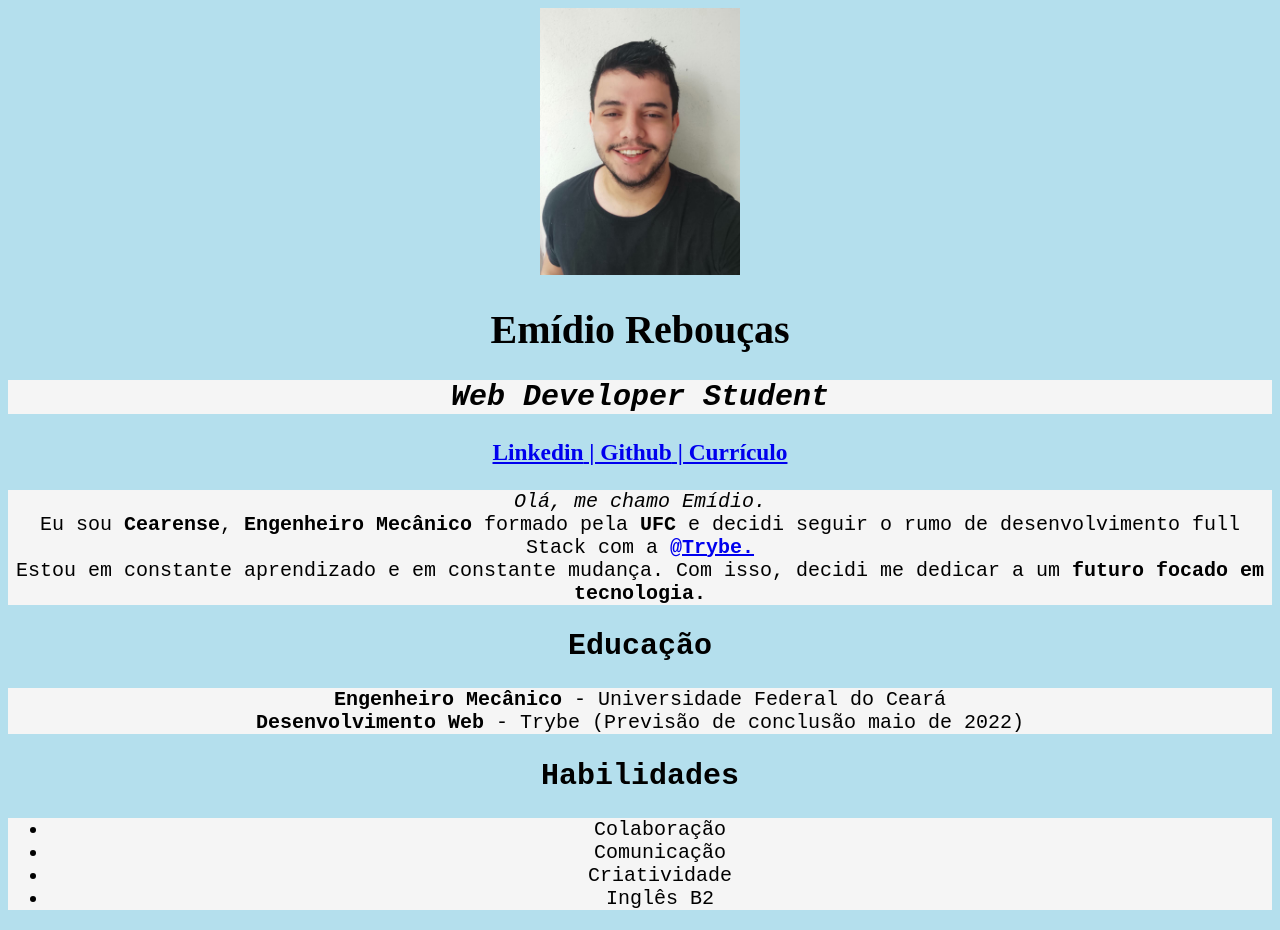
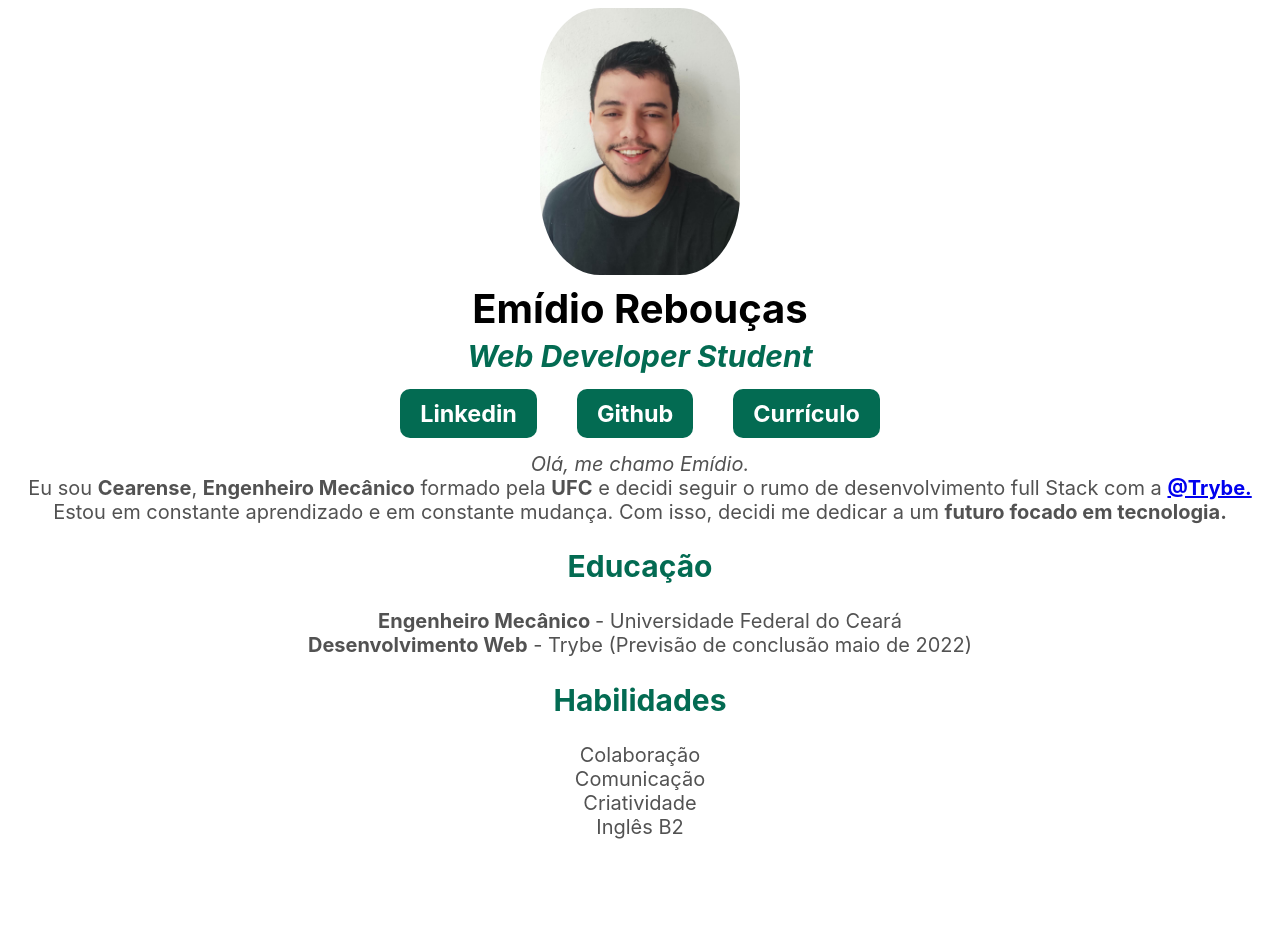
Before and after one commit to emidioreb/portifolio, a plain HTML site: page index.html in a window 1280 px wide. After the commit the page ends 859 px from the top, so only its background shows below. Drawn offline with Linux system fonts and the light colour scheme.

Commit message:
feito os botões, mudança de cores e fontes

```diff
--- a/index.html
+++ b/index.html
@@ -6,10 +6,10 @@
         <link rel="stylesheet" type="text/css" href="style.css">
     </head>
     <body>
-        <img src="foto_perfil.jpeg" width="200px">
-        <h1>Emídio Rebouças</h1>
+        <img class="picture" src="foto_perfil.jpeg" width="200px">
+        <h1 class="titulo">Emídio Rebouças</h1>
         <h2 id="subtitulo"><em>Web Developer Student</em></h2>
-        <h3><a href="https://www.linkedin.com/in/emidioreboucas/" target="_blank">Linkedin</a><a href="https://github.com/emidioreb" target="_blank"> | Github</a><a href="Curriculo - sd - João Emídio R. Gonçalves .pdf" target="_blank"> | Currículo</a></h3>
+        <h3><a class="button" href="https://www.linkedin.com/in/emidioreboucas/" target="_blank">Linkedin</a><a class="button" href="https://github.com/emidioreb" target="_blank">Github</a><a class="button" href="Curriculo - sd - João Emídio R. Gonçalves .pdf" target="_blank">Currículo</a></h3>
 
         <p><em>Olá, me chamo Emídio.</em><br
             >Eu sou <strong>Cearense</strong>, <strong>Engenheiro Mecânico</strong>  formado pela <strong>UFC</strong> e decidi seguir o rumo de desenvolvimento full Stack com a <strong><a href="https://www.betrybe.com/formacao-desenvolvimento-web" target="_blanck">@Trybe.</a></strong><br>
@@ -19,10 +19,11 @@
             <p><strong>Engenheiro Mecânico </strong>- Universidade Federal do Ceará <br>
                 <strong>Desenvolvimento Web</strong> - Trybe (Previsão de conclusão maio de 2022)</p>
                 <h2>Habilidades</h2>
-                <ul>
-                    <li>Colaboração</li>
-                    <li>Comunicação</li>
-                    <li>Criatividade</li>
-                    <li>Inglês B2 </li>
+              <p>
+                Colaboração <br>
+                Comunicação <br>
+                Criatividade <br>
+                Inglês B2 <br>
+              </p>
     </body>
 </html>
--- a/style.css
+++ b/style.css
@@ -1,21 +1,48 @@
+@import url('https://fonts.googleapis.com/css2?family=Montserrat:ital,wght@0,100;0,300;0,400;0,500;0,600;1,300;1,400;1,500;1,600&display=swap');
+
+
 body{
-    background-color:rgba(29, 158, 201, 0.329);
+    background-color:white (29, 158, 201, 0.329);
     font-size: 20px;
     text-align:center;
 }
 p{
-    background-color: whitesmoke;
-    font-family:monospace;
+    background-color: white;
+    font-family:-apple-system, BlinkMacSystemFont, 'Segoe UI', Roboto, Oxygen, Ubuntu, Cantarell, 'Open Sans', 'Helvetica Neue', sans-serif;
+    color: #525252;
 }
 ul{
-    background-color: whitesmoke;
+    background-color: white;
 }
 h2{
-    font-family: monospace;
+    line: height 10px;px;
+    font-family:-apple-system, BlinkMacSystemFont, 'Segoe UI', Roboto, Oxygen, Ubuntu, Cantarell, 'Open Sans', 'Helvetica Neue', sans-serif;
+    color:#036b52
 }
 ul{
-    font-family: monospace;
+    font-family: -apple-system, BlinkMacSystemFont, 'Segoe UI', Roboto, Oxygen, Ubuntu, Cantarell, 'Open Sans', 'Helvetica Neue', sans-serif;
+    ;
 }
 #subtitulo{
-    background-color: whitesmoke;
+    background-color: white
+    ;
 }
+.picture{
+    border-radius: 30%;
+}
+.button{
+    color:white;
+    background-color:#036b52;
+    padding: 10px 20px;
+    border-radius: 10px;
+    text-decoration: none;
+    margin: 20px
+}
+.titulo{
+    line-height: 5px;
+    font-family: -apple-system, BlinkMacSystemFont, 'Segoe UI', Roboto, Oxygen, Ubuntu, Cantarell, 'Open Sans', 'Helvetica Neue', sans-serif;
+}
+h3{
+    text-decoration: none;
+    font-family: -apple-system, BlinkMacSystemFont, 'Segoe UI', Roboto, Oxygen, Ubuntu, Cantarell, 'Open Sans', 'Helvetica Neue', sans-serif;
+}
```
